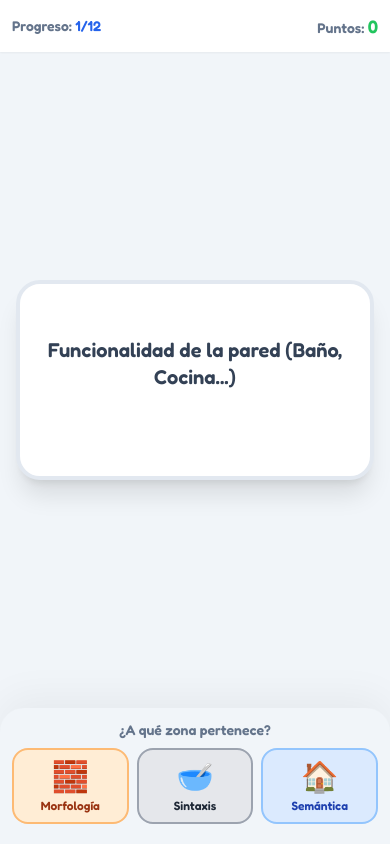
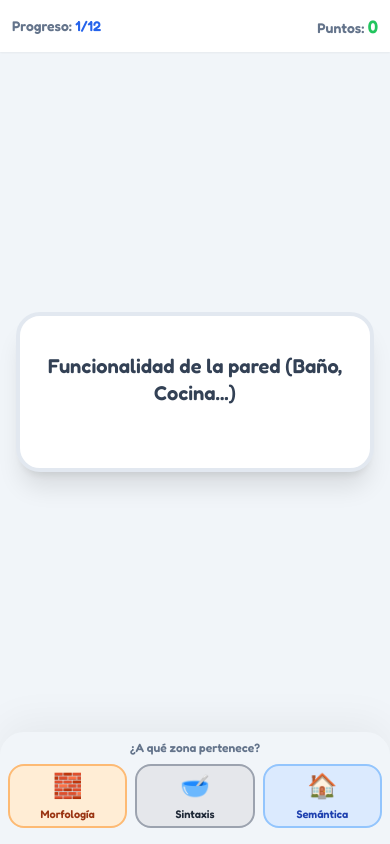
Before and after one commit to LuisDiaz0524/juego-gramatica-n3-J2, a plain HTML site: page index.html in a window 390 px wide. Both pictures are taken after a click on the button "¡Comenzar Obra!". Drawn offline with nearby package versions, Linux system fonts and the light colour scheme.

Commit message:
Update index.html

```diff
--- a/index.html
+++ b/index.html
@@ -12,9 +12,15 @@
             font-family: 'Fredoka', sans-serif;
             background-color: #f1f5f9;
             touch-action: manipulation;
-            /* Solución mágica para celulares: se adapta a la barra de direcciones */
-            height: 100vh;
-            height: 100dvh;
+            /* Solución definitiva para celulares: fijar la pantalla visible */
+            position: fixed;
+            top: 0;
+            left: 0;
+            right: 0;
+            bottom: 0;
+            width: 100%;
+            height: 100%;
+            overflow: hidden;
         }
 
         /* Animaciones Personalizadas */
@@ -59,9 +65,8 @@
         }
     </style>
 </head>
-<body class="w-full flex flex-col overflow-hidden text-slate-800">
+<body class="w-full flex flex-col text-slate-800">
 
-    <!-- Pantalla de Inicio -->
     <div id="start-screen" class="absolute inset-0 z-50 flex flex-col items-center justify-center bg-slate-800 text-white p-6 text-center">
         <div class="text-6xl mb-4">👷🏽‍♂️🧱🏠</div>
         <h1 class="text-3xl md:text-4xl font-bold text-yellow-400 mb-4">Constructores Gramaticales</h1>
@@ -73,66 +78,55 @@
         </button>
     </div>
 
-    <!-- Interfaz del Juego -->
     <div id="game-screen" class="flex-1 flex flex-col hidden h-full w-full max-w-4xl mx-auto">
 
-        <!-- Cabecera -->
-        <header class="p-3 md:p-4 flex justify-between items-center bg-white shadow-sm z-10">
+        <header class="p-3 md:p-4 flex justify-between items-center bg-white shadow-sm z-10 shrink-0">
             <div class="font-bold text-slate-500 text-sm md:text-base">
-                Progreso: <span id="progress-text" class="text-blue-600">1/10</span>
+                Progreso: <span id="progress-text" class="text-blue-600">1/12</span>
             </div>
             <div class="font-bold text-slate-500 text-sm md:text-base">
                 Puntos: <span id="score-text" class="text-green-500 text-lg md:text-xl">0</span>
             </div>
         </header>
 
-        <!-- Área Central (Tarjeta) -->
         <main class="flex-1 flex flex-col items-center justify-center p-4 md:p-6 relative">
 
-            <!-- Mensaje de Feedback -->
             <div id="feedback-msg" class="absolute top-2 md:top-4 text-xl font-bold opacity-0 transition-opacity duration-300 z-20">
                 ¡Correcto!
             </div>
 
-            <!-- Tarjeta Activa -->
-            <div id="active-card" class="bg-white border-4 border-slate-200 rounded-3xl p-5 md:p-8 w-full max-w-sm shadow-xl text-center flex flex-col items-center justify-center min-h-[200px] md:min-h-[250px] cursor-default select-none">
+            <div id="active-card" class="bg-white border-4 border-slate-200 rounded-3xl p-4 md:p-8 w-full max-w-sm shadow-xl text-center flex flex-col items-center justify-center min-h-[160px] md:min-h-[250px] cursor-default select-none">
                 <p id="card-text" class="text-xl md:text-2xl font-bold text-slate-700 leading-snug">Cargando...</p>
-                <p id="card-hint" class="text-xs md:text-sm text-slate-400 mt-4 opacity-0 transition-opacity">Piensa en la metáfora...</p>
+                <p id="card-hint" class="text-xs md:text-sm text-slate-400 mt-2 md:mt-4 opacity-0 transition-opacity">Piensa en la metáfora...</p>
             </div>
         </main>
 
-        <!-- Zonas de Clasificación (Botones) -->
-        <!-- Reduje el padding general (p-3) y el inferior (pb-5) para que no se corte en móviles -->
-        <footer class="p-3 md:p-4 bg-slate-100 rounded-t-3xl shadow-[0_-10px_40px_rgba(0,0,0,0.05)] pb-5 md:pb-8">
-            <h2 class="text-center text-slate-500 font-bold mb-2 md:mb-4 text-sm md:text-base">¿A qué zona pertenece?</h2>
+        <footer class="p-2 md:p-4 bg-slate-100 rounded-t-3xl shadow-[0_-10px_40px_rgba(0,0,0,0.05)] pb-4 md:pb-8 shrink-0 w-full">
+            <h2 class="text-center text-slate-500 font-bold mb-2 md:mb-4 text-xs md:text-base">¿A qué zona pertenece?</h2>
             <div class="grid grid-cols-3 gap-2 md:gap-3">
 
-                <!-- Morfología -->
-                <button onclick="makeGuess('morfologia')" class="btn-zone flex flex-col items-center justify-center bg-orange-100 border-2 border-orange-300 rounded-2xl p-2 md:p-3 hover:bg-orange-200">
-                    <span class="text-3xl md:text-4xl mb-1">🧱</span>
-                    <span class="font-bold text-orange-800 text-xs sm:text-sm md:text-base">Morfología</span>
-                    <span class="text-[10px] md:text-xs text-orange-600 hidden sm:block">Ladrillos</span>
+                <button onclick="makeGuess('morfologia')" class="btn-zone flex flex-col items-center justify-center bg-orange-100 border-2 border-orange-300 rounded-2xl p-1 md:p-3 hover:bg-orange-200">
+                    <span class="text-2xl md:text-4xl mb-1">🧱</span>
+                    <span class="font-bold text-orange-800 text-[11px] sm:text-sm md:text-base">Morfología</span>
+                    <span class="text-[9px] md:text-xs text-orange-600 hidden sm:block">Ladrillos</span>
                 </button>
 
-                <!-- Sintaxis -->
-                <button onclick="makeGuess('sintaxis')" class="btn-zone flex flex-col items-center justify-center bg-gray-200 border-2 border-gray-400 rounded-2xl p-2 md:p-3 hover:bg-gray-300">
-                    <span class="text-3xl md:text-4xl mb-1">🥣</span>
-                    <span class="font-bold text-gray-800 text-xs sm:text-sm md:text-base">Sintaxis</span>
-                    <span class="text-[10px] md:text-xs text-gray-600 hidden sm:block">Cemento</span>
+                <button onclick="makeGuess('sintaxis')" class="btn-zone flex flex-col items-center justify-center bg-gray-200 border-2 border-gray-400 rounded-2xl p-1 md:p-3 hover:bg-gray-300">
+                    <span class="text-2xl md:text-4xl mb-1">🥣</span>
+                    <span class="font-bold text-gray-800 text-[11px] sm:text-sm md:text-base">Sintaxis</span>
+                    <span class="text-[9px] md:text-xs text-gray-600 hidden sm:block">Cemento</span>
                 </button>
 
-                <!-- Semántica -->
-                <button onclick="makeGuess('semantica')" class="btn-zone flex flex-col items-center justify-center bg-blue-100 border-2 border-blue-300 rounded-2xl p-2 md:p-3 hover:bg-blue-200">
-                    <span class="text-3xl md:text-4xl mb-1">🏠</span>
-                    <span class="font-bold text-blue-800 text-xs sm:text-sm md:text-base">Semántica</span>
-                    <span class="text-[10px] md:text-xs text-blue-600 hidden sm:block">Funcionalidad</span>
+                <button onclick="makeGuess('semantica')" class="btn-zone flex flex-col items-center justify-center bg-blue-100 border-2 border-blue-300 rounded-2xl p-1 md:p-3 hover:bg-blue-200">
+                    <span class="text-2xl md:text-4xl mb-1">🏠</span>
+                    <span class="font-bold text-blue-800 text-[11px] sm:text-sm md:text-base">Semántica</span>
+                    <span class="text-[9px] md:text-xs text-blue-600 hidden sm:block">Funcionalidad</span>
                 </button>
 
             </div>
         </footer>
     </div>
 
-    <!-- Pantalla de Fin de Juego -->
     <div id="end-screen" class="absolute inset-0 z-50 flex flex-col items-center justify-center bg-blue-600 text-white p-6 text-center hidden overflow-y-auto">
         <div class="my-auto flex flex-col items-center justify-center w-full py-4">
             <div id="final-emoji" class="text-6xl md:text-7xl mb-4">🏆</div>
@@ -144,7 +138,6 @@
                 ¡Excelente trabajo maestro constructor!
             </p>
 
-            <!-- Recuadro para recordar la captura -->
             <div class="bg-white/20 border-2 border-white/40 rounded-xl p-3 md:p-4 mb-6 shadow-lg w-full max-w-xs">
                 <p class="text-white font-bold text-lg md:text-xl animate-pulse">
                     📸 ¡Toma captura de esta pantalla y envíala a tu docente!
@@ -157,7 +150,6 @@
         </div>
     </div>
 
-    <!-- Lógica del Juego -->
     <script>
         const allQuestions = [
             { text: "Sustantivo, Verbo y Adjetivo", category: "morfologia", desc: "Son las piezas básicas (ladrillos)." },
@@ -220,8 +212,7 @@
             const currentQ = questions[currentIndex];
             cardText.innerText = currentQ.text;
 
-            // Re-aplicar animación de entrada
-            card.className = "bg-white border-4 border-slate-200 rounded-3xl p-5 md:p-8 w-full max-w-sm shadow-xl text-center flex flex-col items-center justify-center min-h-[200px] md:min-h-[250px] cursor-default select-none card-enter";
+            card.className = "bg-white border-4 border-slate-200 rounded-3xl p-4 md:p-8 w-full max-w-sm shadow-xl text-center flex flex-col items-center justify-center min-h-[160px] md:min-h-[250px] cursor-default select-none card-enter";
 
             cardHint.innerText = "Pensando...";
             cardHint.classList.remove('opacity-100');
```
